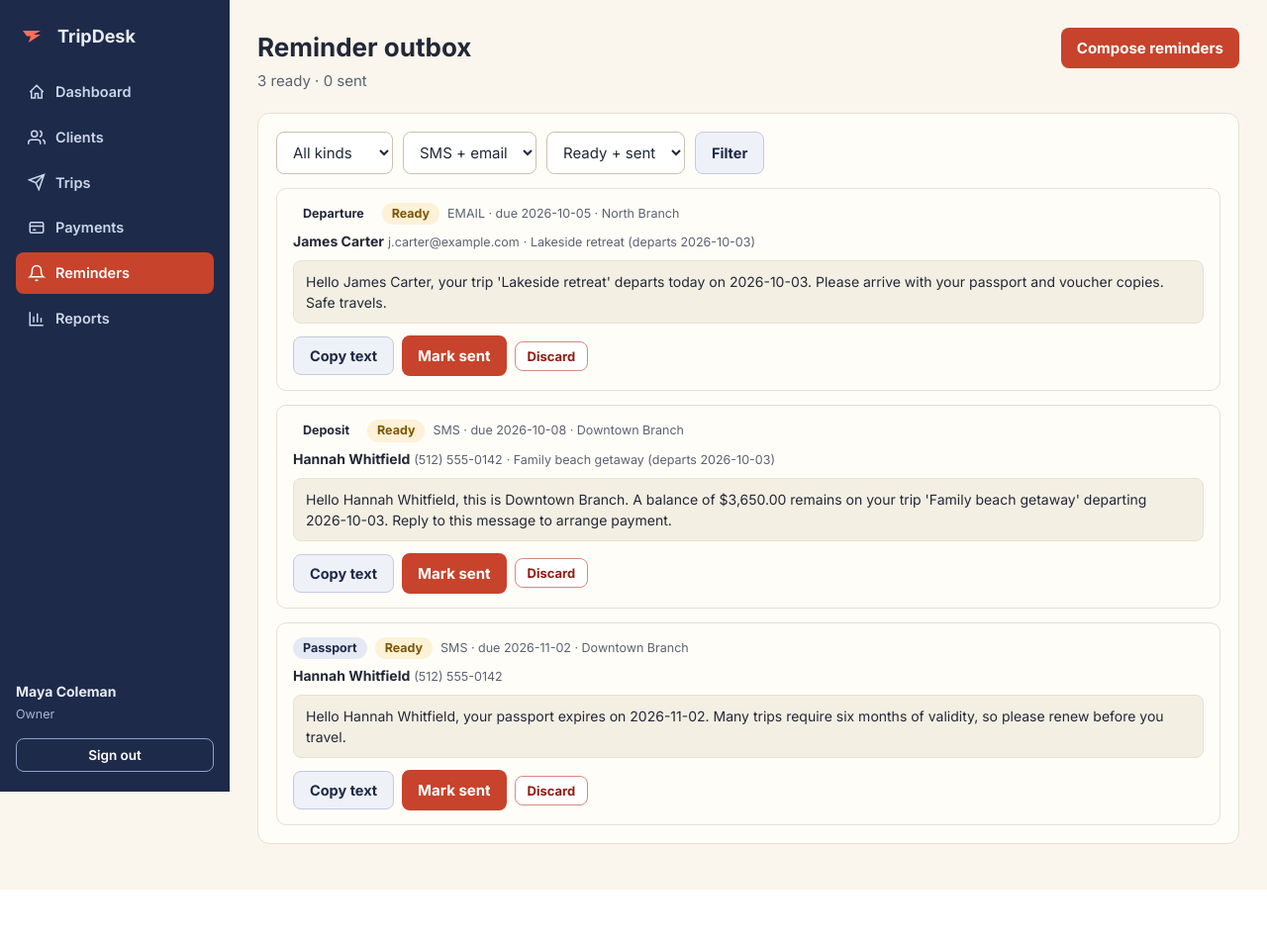
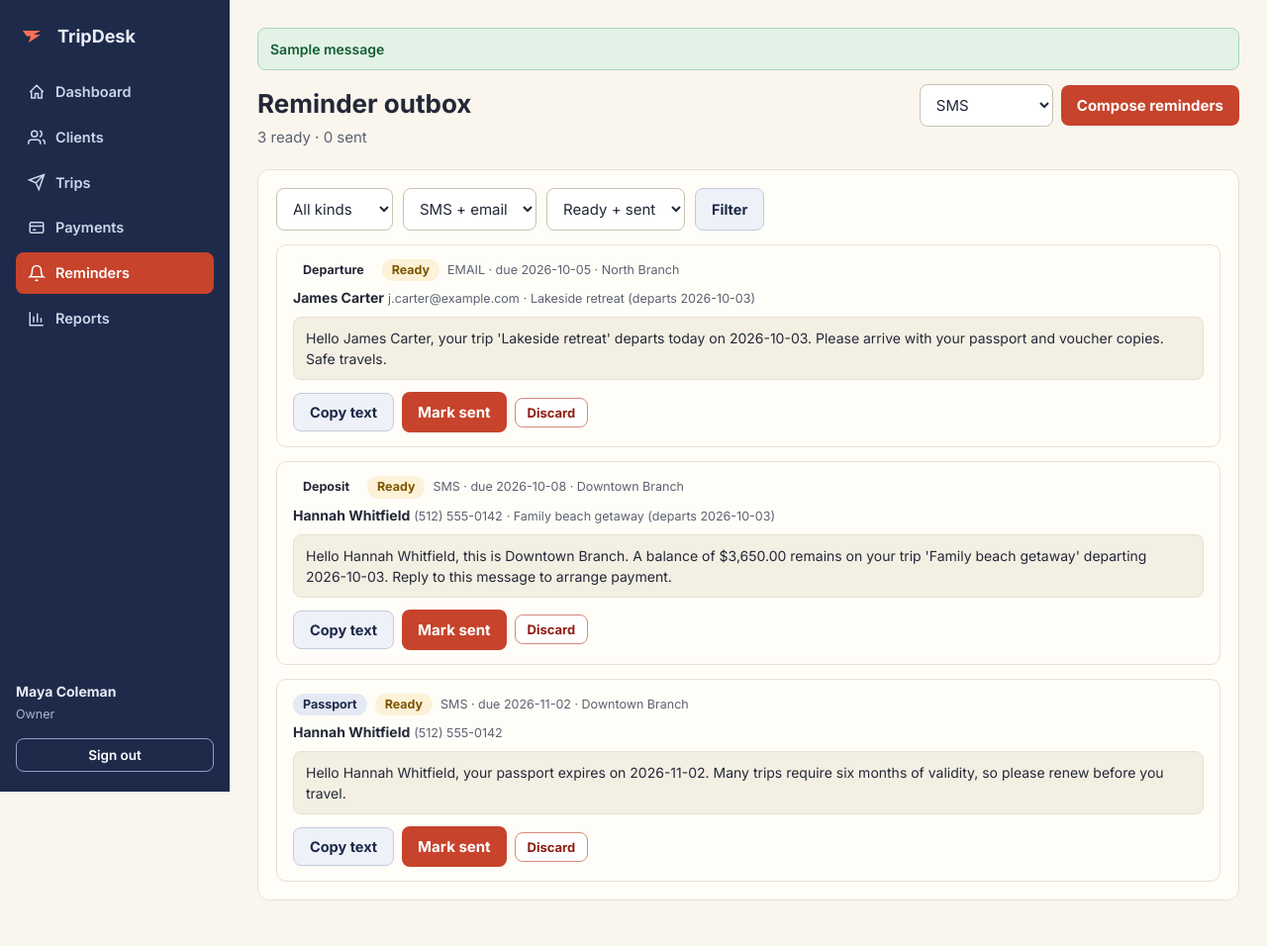
Before and after one commit to KhyleMendoza/tripdesk, a Flask app: page /reminders in a window 1280 px wide. Shown: the whole page at 99% size. Before the commit the page ends 899 px from the top, so only its background shows below. Run offline with Flask 3, Linux system fonts and the light colour scheme; the visitor is signed in with stand-in values (Sample User, id 1); data comes from the database, SQL or seed files in the repository; one stand-in notice (Sample message) is shown.

Commit message:
Add reminder channels, real seed copy and flash notices

```diff
--- a/static/css/style.css
+++ b/static/css/style.css
@@ -82,6 +82,13 @@ input:focus { outline: 2px solid var(--coral); outline-offset: 0; border-color:
   background: #fdecea; color: #8f1d12; border: 1px solid #f3b8ae;
   border-radius: 8px; padding: 10px 12px; margin: 12px 0; font-size: 14px;
 }
+
+.notice {
+  background: #e2f2e7; color: #145c32; border: 1px solid #a9d4b8;
+  border-radius: 8px; padding: 10px 12px; margin: 0 0 14px; font-size: 14px; font-weight: 600;
+}
+
+.compose { display: flex; gap: 8px; align-items: center; flex-wrap: wrap; }
 
 .shell { display: flex; min-height: 100vh; }
 .sidebar {
--- a/templates/app.html
+++ b/templates/app.html
@@ -20,6 +20,14 @@
       <form method="post" action="{{ url_for('logout') }}"><button type="submit" class="btn-outline">Sign out</button></form>
     </div>
   </aside>
-  <main class="content">{% block content %}{% endblock %}</main>
+  <main class="content">
+  {% with messages = get_flashed_messages() %}
+  {% if messages %}
+  {% for message in messages %}
+  <div class="notice" role="status">{{ message }}</div>
+  {% endfor %}
+  {% endif %}
+  {% endwith %}
+  {% block content %}{% endblock %}</main>
 </div>
 {% endblock %}
--- a/templates/reminders/list.html
+++ b/templates/reminders/list.html
@@ -6,7 +6,13 @@
     <h1>Reminder outbox</h1>
     <p class="muted">{{ ready_count }} ready · {{ sent_count }} sent</p>
   </div>
-  <form method="post" action="{{ url_for('reminder_generate') }}">
+  <form class="compose" method="post" action="{{ url_for('reminder_generate') }}">
+    <label class="visually-hidden" for="compose-channel">Channel</label>
+    <select id="compose-channel" name="channel">
+      <option value="sms">SMS</option>
+      <option value="email">Email</option>
+      <option value="both">SMS + email</option>
+    </select>
     <button type="submit" class="btn-primary btn-auto">Compose reminders</button>
   </form>
 </header>
```
Also changed, not shown: tests/test_reminders.py (+3 -3 lines), 1 other file.
